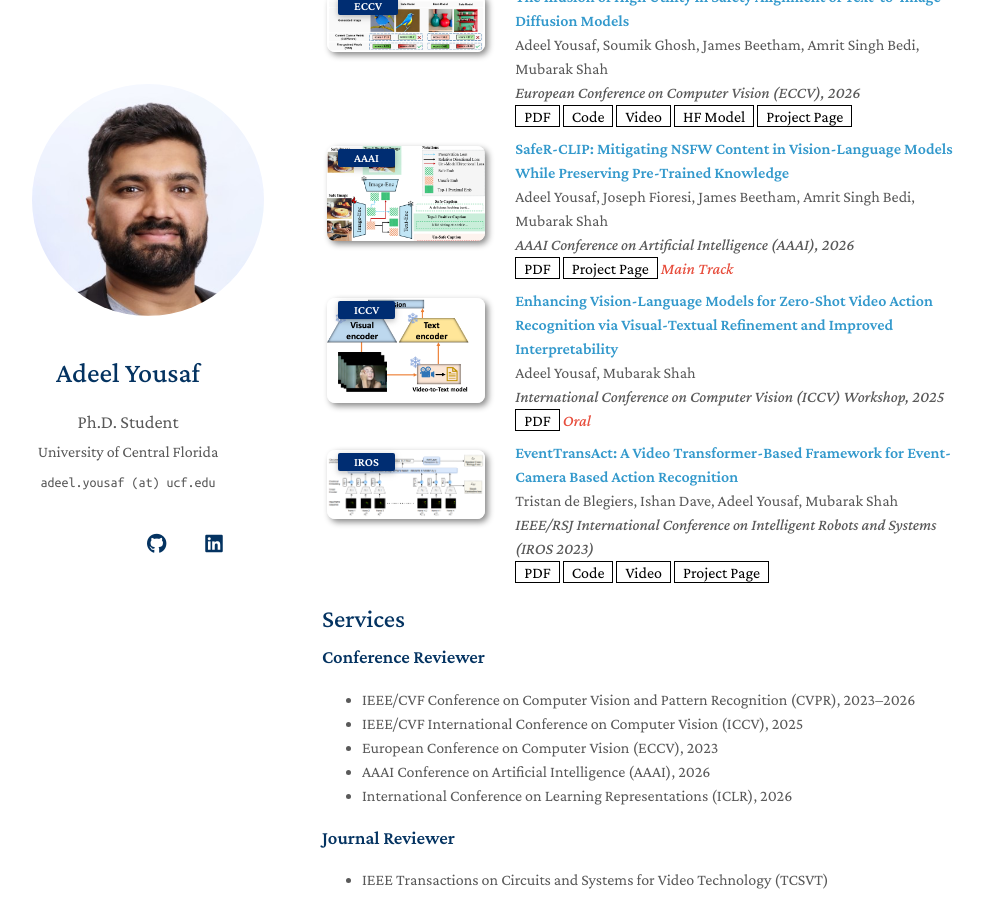
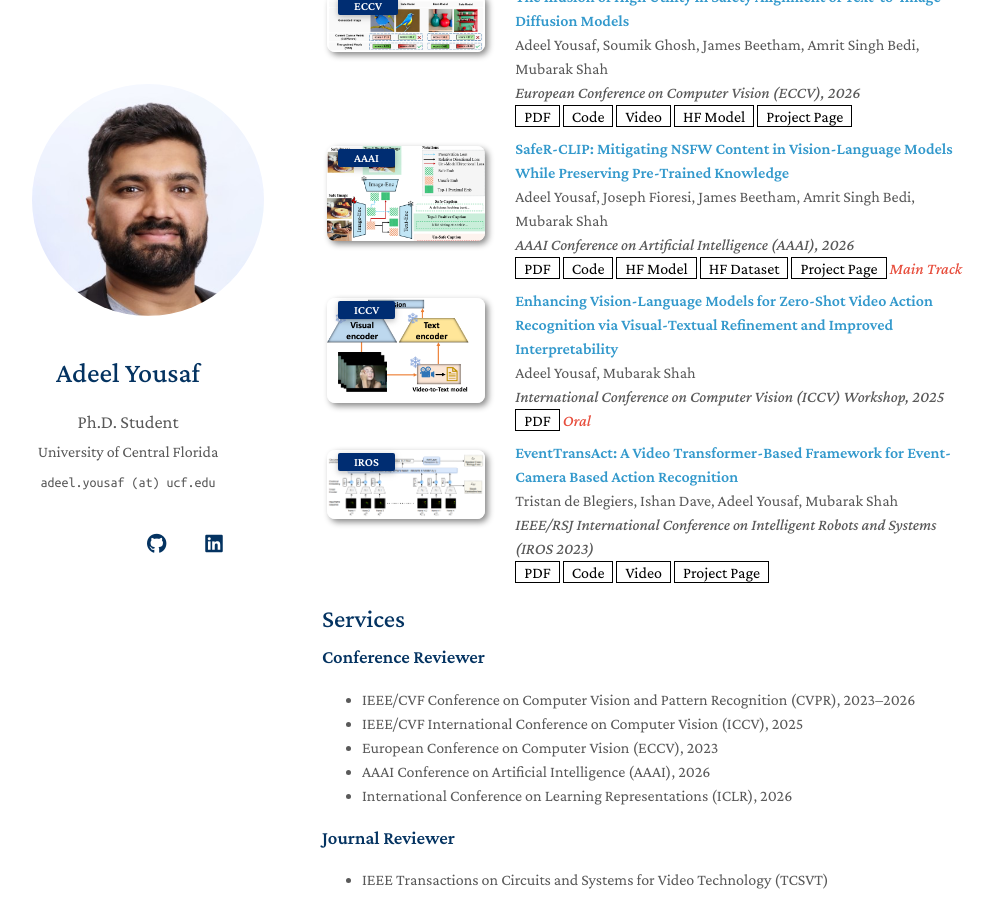
Before and after one commit to Adeelyousaf/Adeelyousaf.github.io, a Jekyll site: the page built from index.md, in a window 1280 px wide and 900 px high, scrolled down 838 px. Shown: the whole window, without its empty margins (148-1142 px from the left). Built offline with Jekyll 4.4.1, drawn with Linux system fonts in a browser that asks for light colours; a style sheet for code colours, icons or effects is not loaded; our own code applies the rules of GitHub Pages for plain Markdown files.

Commit message:
Add code, HF model, and HF dataset links for SafeR-CLIP (AAAI 2026)
Co-Authored-By: Claude Sonnet 5 <noreply@anthropic.com>

```diff
--- a/_data/publications.yml
+++ b/_data/publications.yml
@@ -18,6 +18,9 @@ main:
     image: "assets/img/safer-clip.png"
     pdf: "https://arxiv.org/abs/2511.16743"
     page: "https://adeelyousaf.github.io/SC-Project-Page/"
+    code: "https://github.com/Adeelyousaf/SafeRCLIP"
+    huggingface: "https://huggingface.co/Adeely93/SafeR_CLIP"
+    dataset: "https://huggingface.co/datasets/Adeely93/NSFWCaps"
     notes: "Main Track"
 
 
--- a/_includes/publications.md
+++ b/_includes/publications.md
@@ -48,6 +48,9 @@
         {% if pub.huggingface %}
           <a href="{{ pub.huggingface }}" class="btn btn-sm z-depth-0" target="_blank">HF Model</a>
         {% endif %}
+        {% if pub.dataset %}
+          <a href="{{ pub.dataset }}" class="btn btn-sm z-depth-0" target="_blank">HF Dataset</a>
+        {% endif %}
         {% if pub.page %}
           <a href="{{ pub.page }}" class="btn btn-sm z-depth-0" target="_blank">Project Page</a>
         {% endif %}
```
